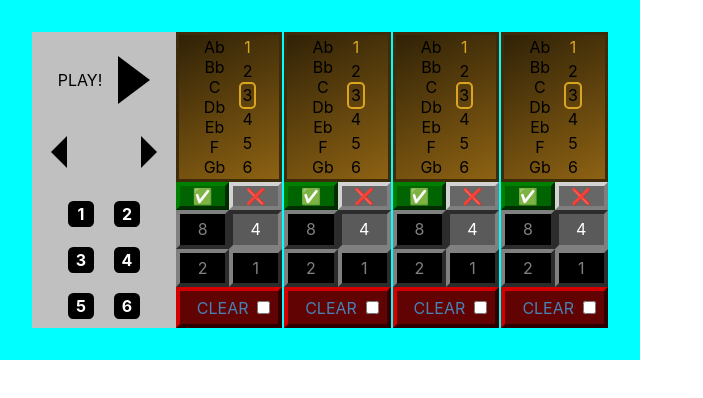
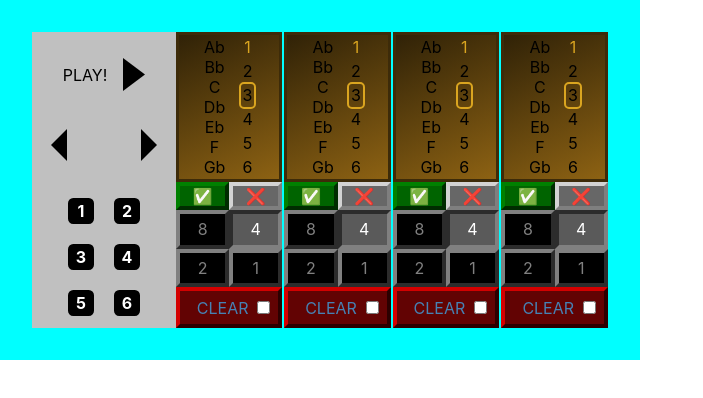
Before and after one commit to mar10outof10/syntho, a React (Create React App) app: page / in a window 1280 px wide. Shown: the top 398 px of the page, without its empty margins (0-703 px from the left). Built offline with nearby package versions, Linux system fonts and the light colour scheme.

Commit message:
Adjusted play button size

```diff
--- a/src/main.css
+++ b/src/main.css
@@ -296,8 +296,8 @@ html {
   gap: 1em;
 }
 .playButton-button {
-  width: 32px;
-  height: 48px;
+  width: 22px;
+  height: 33px;
 }
 
 .tempoDisplay {
--- a/src/sass/components/UserInterface/_playButton.scss
+++ b/src/sass/components/UserInterface/_playButton.scss
@@ -4,7 +4,7 @@
   gap: 1em;
 
   &-button {
-    width: 32px;
-    height: 48px;
+    width: 22px;
+    height: 33px;
   }
 }
```
